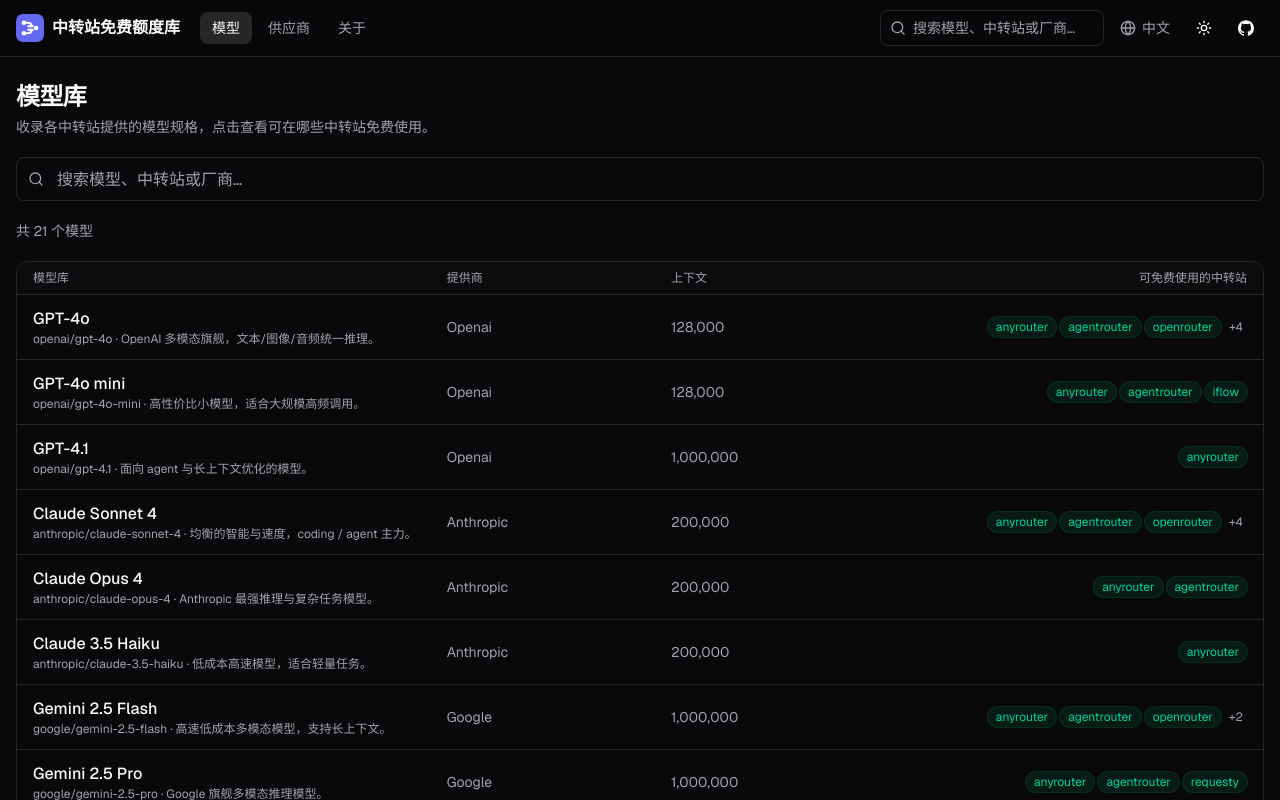
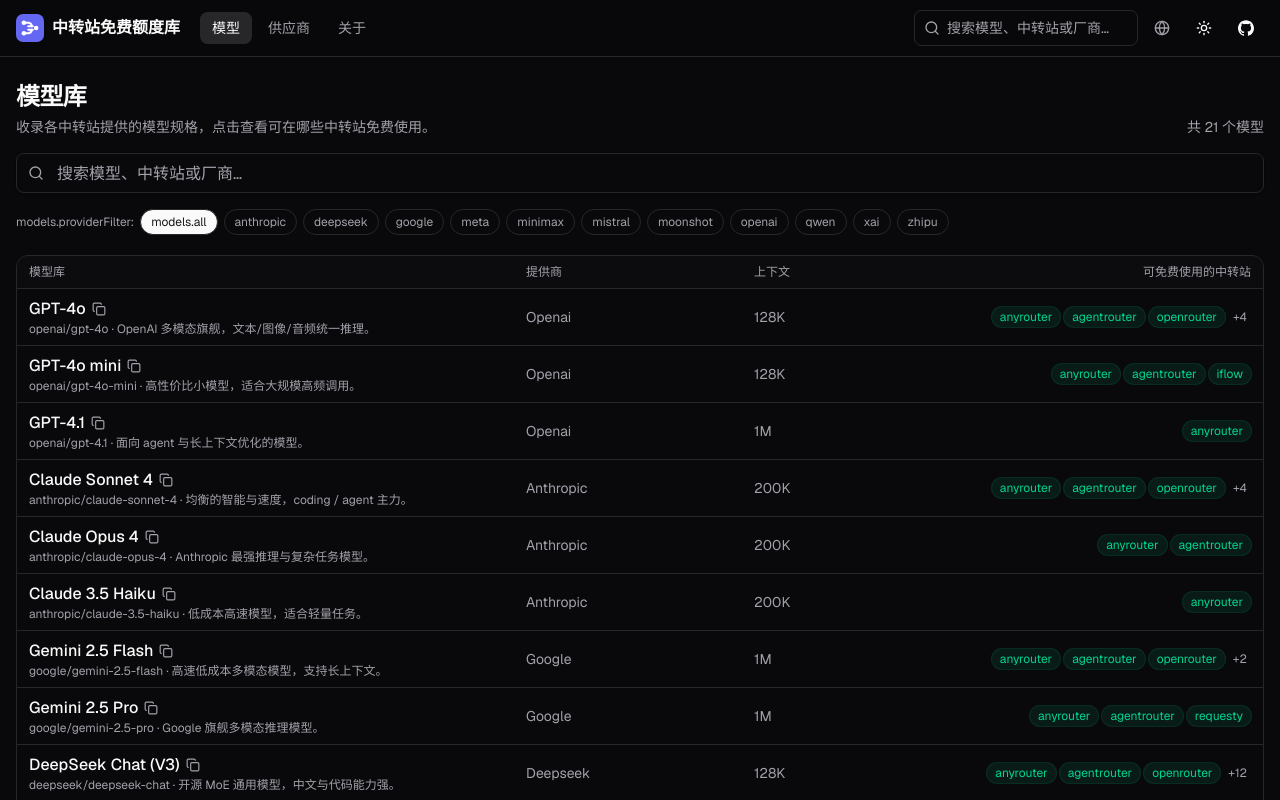
Before and after one commit to justjavac/free-models, a Next.js app: page / in a window 1280 px wide. Shown: the top 800 px of the page. Built offline with nearby package versions, Linux system fonts and the light colour scheme.

Commit message:
feat(search): provider filter, copy model ID, context formatting, slash shortcut; language as icon

```diff
--- a/src/components/language-select.tsx
+++ b/src/components/language-select.tsx
@@ -32,13 +32,13 @@
       <button
         type="button"
         onClick={() => setOpen((v) => !v)}
-        className="inline-flex h-9 items-center gap-1.5 rounded-md px-2.5 text-sm text-muted-foreground hover:bg-accent hover:text-foreground"
+        className="inline-flex h-9 w-9 items-center justify-center rounded-md text-muted-foreground hover:bg-accent hover:text-foreground"
         aria-haspopup="listbox"
         aria-expanded={open}
         aria-label="language"
+        title={t(current.labelKey)}
       >
         <Globe className="h-4 w-4" />
-        <span>{current.code === "zh" ? "中文" : "EN"}</span>
       </button>
 
       {open && (
--- a/src/components/models-explorer.tsx
+++ b/src/components/models-explorer.tsx
@@ -1,27 +1,62 @@
 "use client";
 
-import { useEffect, useMemo, useState } from "react";
+import { useEffect, useMemo, useRef, useState, type ReactNode } from "react";
 import Link from "next/link";
 import Fuse from "fuse.js";
-import { Search, X } from "lucide-react";
+import { Search, X, Copy, Check } from "lucide-react";
 import type { CatalogJson } from "@/lib/types";
 import { useApp } from "@/components/providers";
 import { Input } from "@/components/ui/input";
 import type { DictKey } from "@/lib/i18n";
 
+// 上下文长度友好格式化：128000 → 128K，8000000 → 8M
+function formatContext(n?: number): string {
+  if (!n) return "—";
+  if (n >= 1_000_000) return `${(n / 1_000_000).toFixed(1).replace(/\.0$/, "")}M`;
+  if (n >= 1_000) return `${Math.round(n / 1_000)}K`;
+  return n.toLocaleString();
+}
+
 export function ModelsExplorer({ catalog }: { catalog: CatalogJson }) {
-  const { t, locale } = useApp();
+  const { t } = useApp();
   const models = useMemo(() => Object.values(catalog.models), [catalog]);
 
   const [q, setQ] = useState("");
+  const [provider, setProvider] = useState("");
+  const [copied, setCopied] = useState<string | null>(null);
+  const inputRef = useRef<HTMLInputElement>(null);
+
+  // 初始化与 URL 同步（?q= &provider=）
   useEffect(() => {
-    const p = new URLSearchParams(window.location.search).get("q");
-    if (p) setQ(p);
+    const p = new URLSearchParams(window.location.search);
+    if (p.get("q")) setQ(p.get("q")!);
+    if (p.get("provider")) setProvider(p.get("provider")!);
   }, []);
   useEffect(() => {
-    const url = q ? `?q=${encodeURIComponent(q)}` : window.location.pathname;
-    window.history.replaceState(null, "", url);
-  }, [q]);
+    const params = new URLSearchParams();
+    if (q) params.set("q", q);
+    if (provider) params.set("provider", provider);
+    const qs = params.toString();
+    window.history.replaceState(null, "", qs ? `?${qs}` : window.location.pathname);
+  }, [q, provider]);
+
+  // `/` 快捷键聚焦搜索
+  useEffect(() => {
+    function onKey(e: KeyboardEvent) {
+      if (e.key !== "/") return;
+      const tag = (e.target as HTMLElement)?.tagName;
+      if (tag === "INPUT" || tag === "TEXTAREA" || tag === "SELECT") return;
+      e.preventDefault();
+      inputRef.current?.focus();
+    }
+    document.addEventListener("keydown", onKey);
+    return () => document.removeEventListener("keydown", onKey);
+  }, []);
+
+  const providers = useMemo(
+    () => Array.from(new Set(models.map((m) => m.provider))).sort(),
+    [models],
+  );
 
   const fuse = useMemo(
     () =>
@@ -34,30 +69,46 @@
   );
 
   const results = useMemo(() => {
-    const list = q.trim() ? fuse.search(q.trim()).map((x) => x.item) : models;
+    let list = q.trim() ? fuse.search(q.trim()).map((x) => x.item) : models;
+    if (provider) list = list.filter((m) => m.provider === provider);
     return list;
-  }, [q, fuse, models]);
+  }, [q, fuse, models, provider]);
+
+  const copyId = async (id: string) => {
+    try {
+      await navigator.clipboard.writeText(id);
+    } catch {
+      /* 忽略剪贴板失败 */
+    }
+    setCopied(id);
+    setTimeout(() => setCopied((c) => (c === id ? null : c)), 1200);
+  };
 
   return (
-    <div className="space-y-5">
-      <div className="mb-5">
+    <div className="space-y-4">
+      <div className="flex flex-wrap items-end justify-between gap-3">
+        <div>
           <h1 className="text-2xl font-bold tracking-tight text-foreground">{t("models.title")}</h1>
           <p className="mt-1 text-sm text-muted-foreground">{t("models.desc")}</p>
         </div>
+        <p className="text-sm text-muted-foreground">{t("models.results", { n: results.length })}</p>
+      </div>
 
+      {/* 搜索框 */}
       <div className="relative">
         <Search className="pointer-events-none absolute left-3 top-1/2 h-4 w-4 -translate-y-1/2 text-muted-foreground" />
         <Input
+          ref={inputRef}
           value={q}
           onChange={(e) => setQ(e.target.value)}
           placeholder={t("nav.search")}
-          className="h-11 pl-10 text-base"
+          className="h-10 pl-10 pr-9 text-base"
         />
         {q && (
           <button
             type="button"
             onClick={() => setQ("")}
-            className="absolute right-3 top-1/2 -translate-y-1/2 text-muted-foreground hover:text-foreground"
+            className="absolute right-2.5 top-1/2 -translate-y-1/2 text-muted-foreground hover:text-foreground"
             aria-label="clear"
           >
             <X className="h-4 w-4" />
@@ -65,35 +116,74 @@
         )}
       </div>
 
-      <p className="text-sm text-muted-foreground">{t("models.results", { n: results.length })}</p>
+      {/* 厂商筛选 chips（横向滚动） */}
+      <div className="flex items-center gap-1.5 overflow-x-auto pb-1">
+        <span className="shrink-0 text-xs text-muted-foreground">{t("models.providerFilter")}:</span>
+        <Chip active={!provider} onClick={() => setProvider("")}>
+          {t("models.all")}
+        </Chip>
+        {providers.map((p) => (
+          <Chip
+            key={p}
+            active={provider === p}
+            onClick={() => setProvider(provider === p ? "" : p)}
+          >
+            {p}
+          </Chip>
+        ))}
+      </div>
 
+      {/* 模型表格 */}
       <div className="overflow-hidden rounded-xl border border-border">
-        <div className="hidden grid-cols-[1.5fr_0.8fr_0.7fr_1.4fr] gap-2 border-b border-border bg-card/60 px-4 py-2 text-xs font-medium text-muted-foreground sm:grid">
+        <div className="hidden grid-cols-[2fr_0.9fr_0.6fr_1.4fr] gap-2 border-b border-border bg-card/60 px-3 py-2 text-xs font-medium text-muted-foreground md:grid">
           <span>{t("models.title")}</span>
           <span>{t("models.provider")}</span>
           <span>{t("models.context")}</span>
           <span className="text-right">{t("models.availableOn")}</span>
         </div>
+        {results.length === 0 ? (
+          <div className="py-14 text-center text-sm text-muted-foreground">
+            {t("models.noResults")}
+          </div>
+        ) : (
           <ul className="divide-y divide-border">
             {results.map((m) => {
               const shown = m.available_on.slice(0, 3);
               const extra = m.available_on.length - shown.length;
               return (
-              <li key={m.id} className="grid grid-cols-1 gap-1 px-4 py-3 sm:grid-cols-[1.5fr_0.8fr_0.7fr_1.4fr] sm:items-center sm:gap-2">
+                <li
+                  key={m.id}
+                  className="grid grid-cols-1 gap-1 px-3 py-2 md:grid-cols-[2fr_0.9fr_0.6fr_1.4fr] md:items-center md:gap-2"
+                >
                   <div className="min-w-0">
-                  <div className="truncate font-medium text-foreground">{m.name}</div>
+                    <div className="flex items-center gap-1.5">
+                      <span className="truncate font-medium text-foreground">{m.name}</span>
+                      <button
+                        type="button"
+                        onClick={() => copyId(m.id)}
+                        title={t("models.copyId")}
+                        aria-label={t("models.copyId")}
+                        className="shrink-0 text-muted-foreground transition-colors hover:text-foreground"
+                      >
+                        {copied === m.id ? (
+                          <Check className="h-3.5 w-3.5 text-emerald-400" />
+                        ) : (
+                          <Copy className="h-3.5 w-3.5" />
+                        )}
+                      </button>
+                    </div>
                     <div className="truncate text-xs text-muted-foreground">
                       {m.id}
                       {m.description ? ` · ${m.description}` : ""}
                     </div>
                   </div>
-                <div className="hidden text-sm capitalize text-muted-foreground sm:block">
+                  <div className="hidden text-sm capitalize text-muted-foreground md:block">
                     {m.provider}
                   </div>
-                <div className="hidden text-sm text-muted-foreground sm:block">
-                  {m.context ? m.context.toLocaleString() : "—"}
+                  <div className="hidden text-sm text-muted-foreground md:block">
+                    {formatContext(m.context)}
                   </div>
-                <div className="flex flex-wrap justify-start gap-1 sm:justify-end">
+                  <div className="flex flex-wrap justify-start gap-1 md:justify-end">
                     {m.available_on.length === 0 ? (
                       <span className="text-xs text-muted-foreground">—</span>
                     ) : (
@@ -117,7 +207,33 @@
               );
             })}
           </ul>
+        )}
       </div>
     </div>
   );
 }
+
+function Chip({
+  active,
+  onClick,
+  children,
+}: {
+  active: boolean;
+  onClick: () => void;
+  children: ReactNode;
+}) {
+  return (
+    <button
+      type="button"
+      onClick={onClick}
+      className={
+        "shrink-0 rounded-full border px-2.5 py-1 text-xs transition-colors " +
+        (active
+          ? "border-primary bg-primary text-primary-foreground"
+          : "border-border bg-transparent text-muted-foreground hover:border-foreground/40 hover:text-foreground")
+      }
+    >
+      {children}
+    </button>
+  );
+}
--- a/src/components/search-explorer.tsx
+++ b/src/components/search-explorer.tsx
@@ -1,6 +1,6 @@
 "use client";
 
-import { useEffect, useMemo, useState, type ReactNode } from "react";
+import { useEffect, useMemo, useRef, useState, type ReactNode } from "react";
 import Link from "next/link";
 import Fuse from "fuse.js";
 import { Search, X, ExternalLink, Check } from "lucide-react";
@@ -137,6 +137,7 @@
   );
 
   const [q, setQ] = useState("");
+  const searchRef = useRef<HTMLInputElement>(null);
   const [freeTypes, setFreeTypes] = useState<Set<string>>(new Set());
   const [regions, setRegions] = useState<Set<string>>(new Set());
   const [providers, setProviders] = useState<Set<string>>(new Set());
@@ -152,6 +153,19 @@
     const url = q ? `?q=${encodeURIComponent(q)}` : window.location.pathname;
     window.history.replaceState(null, "", url);
   }, [q]);
+
+  // `/` 快捷键聚焦搜索
+  useEffect(() => {
+    function onKey(e: KeyboardEvent) {
+      if (e.key !== "/") return;
+      const tag = (e.target as HTMLElement)?.tagName;
+      if (tag === "INPUT" || tag === "TEXTAREA" || tag === "SELECT") return;
+      e.preventDefault();
+      searchRef.current?.focus();
+    }
+    document.addEventListener("keydown", onKey);
+    return () => document.removeEventListener("keydown", onKey);
+  }, []);
 
   const fuse = useMemo(
     () =>
@@ -200,10 +214,11 @@
       <div className="relative">
         <Search className="pointer-events-none absolute left-3 top-1/2 h-4 w-4 -translate-y-1/2 text-muted-foreground" />
         <Input
+          ref={searchRef}
           value={q}
           onChange={(e) => setQ(e.target.value)}
           placeholder={t("search.placeholder")}
-          className="h-12 pl-10 pr-10 text-base"
+          className="h-10 pl-10 pr-10 text-base"
         />
         {q && (
           <button
@@ -217,7 +232,7 @@
       </div>
 
       {/* 筛选栏 */}
-      <div className="rounded-xl border border-border bg-card/50 p-4 space-y-4">
+      <div className="rounded-xl border border-border bg-card/50 p-3 space-y-2.5">
         <div className="flex items-center justify-between">
           <span className="text-sm font-medium">{t("filters.title")}</span>
           {hasFilters && (
@@ -303,7 +318,7 @@
           {t("home.results", { n: 0 })}
         </div>
       ) : (
-        <div className="grid grid-cols-1 gap-4 sm:grid-cols-2 lg:grid-cols-3">
+        <div className="grid grid-cols-1 gap-4 sm:grid-cols-2 lg:grid-cols-3 xl:grid-cols-4 2xl:grid-cols-5">
           {results.map((r) => (
             <RelayCard key={r.id} relay={r} />
           ))}
```
Lines whose indentation alone changed are shown as unchanged.
